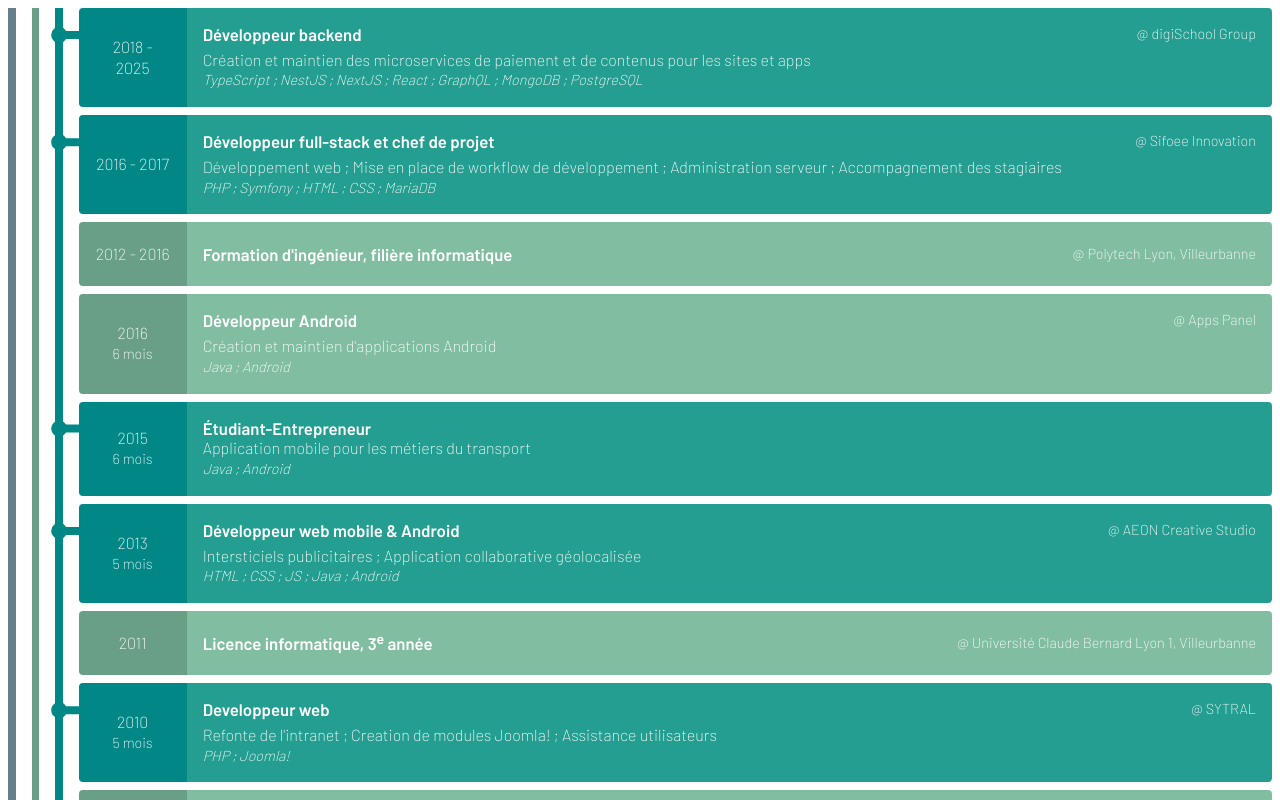
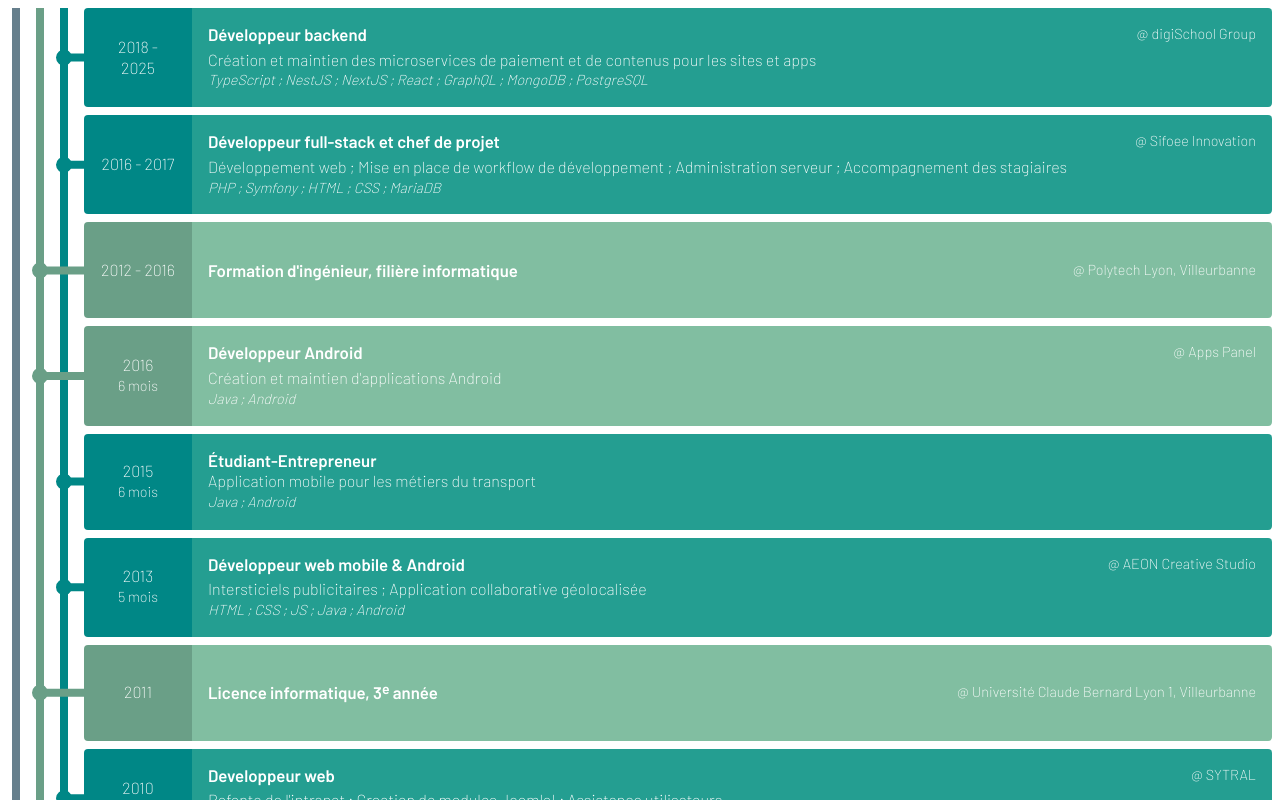
Before and after one commit to prShadoko/cv, a SvelteKit app: page / in a window 1280 px wide. Shown: the top 800 px of the page. Built offline with nearby package versions, Linux system fonts and the light colour scheme; a web font is replaced by a local one.

Commit message:
Use grid layout to nicely link experiences to git branches

```diff
--- a/src/Experience.svelte
+++ /dev/null
@@ -1,156 +0,0 @@
-<script>
-  const { branch, start, end = undefined, duration = undefined, title, location = undefined, missions = undefined, stack = undefined } = $props();
-</script>
-
-<div class={['experience', branch]}>
-  <div class="peg"></div>
-  <div class="timestamp">
-    <div class="period">{start}{end ? ` - ${end}` : ''}</div>
-    {#if duration}
-    <div class="duration">{duration}</div>
-    {/if}
-  </div>
-  <div class="content">
-    <div class="title">{@html title}</div>
-    {#if location}
-    <div class="location">@&nbsp;{@html location}</div>
-    {/if}
-    {#if missions}
-    <div class="missions">{@html missions.join(' ; ')}</div>
-    {/if}
-    {#if stack}
-    <div class="stack">{@html stack.join(' ; ')}</div>
-    {/if}
-  </div>
-</div>
-
-<style>
-  .experience {
-    position: relative;
-    display: flex;
-    min-height: 4em;
-    /* overflow: hidden; */
-
-    line-height: 130%;
-
-    :global(sup) {
-      vertical-align: baseline;
-      position: relative;
-      top: -0.4em;
-      line-height: 0;
-    }
-
-    &.job {
-      & > .content {
-        background-color: var(--color-job-light);
-      }
-
-      & > .timestamp,
-      .peg {
-        background-color: var(--color-job);
-      }
-
-      .peg {
-        /* aspect-ratio: 1.75; */
-        /* clip-path: shape(from 57.14% 50%,arc by -28.57% 50% of 28.57% 50% small cw,arc by -28.57% -50% of 28.57% 50% small cw,arc by 28.57% -50% of 28.57% 50% small cw,arc by 28.57% 50% of 28.57% 50% small cw,close,close,move to 42.86% 25%,hline by 57.14%,vline by 50%,hline by -57.14%,close); */
-        /* clip-path: path("m 40.99078,89.669979 a 2.1166668,2.1166668 0 0 0 -2.116667,2.116667 2.1166668,2.1166668 0 0 0 2.116667,2.116666 2.1166668,2.1166668 0 0 0 1.833479,-1.058333 h 3.458187 V 90.728312 H 42.824259 A 2.1166668,2.1166668 0 0 0 40.99078,89.669979 Z"); */
-        clip-path: path("M 28.5 12 V 4 H 15.42682625 A 8 8 0 1 0 15.42682625 12 Z");
-        position: absolute;
-        height: 16px;
-        width: 29px;
-        top: 19px;
-        left: -28px;
-        z-index: 1;
-      }
-    }
-
-    &.formation {
-      & > .content {
-        background-color: var(--color-formation-light);
-      }
-
-      & > .timestamp,
-      .peg {
-        background-color: var(--color-formation);
-      }
-    }
-
-    &.main {
-      & > .content {
-        background-color: var(--color-main-light);
-      }
-
-      & > .timestamp,
-      .peg {
-        background-color: var(--color-main);
-      }
-    }
-
-    /*
-    #1a87a3
-    #127189
-
-    #004757
-    #b9cad0
-    */
-  }
-
-  .timestamp {
-    display: inline-flex;
-    flex-direction: column;
-    justify-content: center;
-    flex-shrink: 0;
-    padding: var(--spacing);
-    border-radius: 4px 0 0 4px;
-
-    text-align: center;
-    width: 76px;
-
-    .period {
-      /* font-family: 'Barlow Condensed', sans-serif; */
-      letter-spacing: -3%;
-    }
-  }
-
-  .content {
-    display: inline-flex;
-    flex-direction: row;
-    flex-wrap: wrap;
-    flex-grow: 1;
-    justify-content: space-between;
-    align-items: center;
-    padding: var(--spacing);
-    border-radius: 0 4px 4px 0;
-
-    & > * {
-      flex-shrink: 0;
-      flex-grow: 0;
-    }
-  }
-
-  .title {
-    font-size: 1.05em;
-    font-weight: 600;
-    flex-shrink: 0;
-  }
-
-  .missions,
-  .stack {
-    flex-basis: 100%;
-  }
-
-  .duration,
-  .location,
-  .stack {
-    font-size: .9em;
-  }
-
-  .stack {
-    font-style: italic;
-  }
-
-  /* add spacing after title only if there is another row */
-  .location + * {
-    margin-top: .3em;
-  }
-</style>
--- /dev/null
+++ b/src/Timeline.svelte
@@ -0,0 +1,181 @@
+<script>
+  const { experiences } = $props();
+</script>
+
+<div id="xp">
+  {#each experiences as { branch, start, end = undefined, duration = undefined, title, location = undefined, missions = undefined, stack = undefined }, i}
+  <div class={['peg', branch]}>
+    <div></div>
+  </div>
+  <div class={['timestamp', branch]}>
+    <div class="period">{start}{end ? ` - ${end}` : ''}</div>
+    {#if duration}
+    <div class="duration">{duration}</div>
+    {/if}
+  </div>
+  <div class={['content', branch]}>
+    <div class="title">{@html title}</div>
+    {#if location}
+    <div class="location">@&nbsp;{@html location}</div>
+    {/if}
+    {#if missions}
+    <div class="missions">{@html missions.join(' ; ')}</div>
+    {/if}
+    {#if stack}
+    <div class="stack">{@html stack.join(' ; ')}</div>
+    {/if}
+  </div>
+  {/each}
+</div>
+
+<style>
+  /* prevent sup tags from increasing line height (https://css-tricks.com/snippets/css/prevent-superscripts-and-subscripts-from-affecting-line-height/) */
+  :global(sup) {
+    vertical-align: baseline;
+    position: relative;
+    top: -0.4em;
+    line-height: 0;
+  }
+
+  #xp {
+    position: relative;
+    display: grid;
+    grid-template-columns: 76px auto auto;
+    row-gap: 8px;
+    width: fit-content;
+    height: max-content;
+  }
+
+  .peg {
+    height: 100%;
+    display: flex;
+    justify-content: flex-end;
+    align-items: center;
+
+    div {
+      height: 16px;
+    }
+  }
+
+  .timestamp,
+  .content {
+    min-height: 4em;
+    line-height: 130%;
+  }
+
+  :global(.job) {
+    &.content {
+      background-color: var(--color-job-light);
+    }
+
+    &.timestamp,
+    &.peg > div {
+      background-color: var(--color-job);
+    }
+    &.peg > div {
+      width: 28px;
+      clip-path: path("M 28,12 v -8 H 14.926826 a 8,8,0,1,0,0,8 Z");
+    }
+  }
+
+  :global(.formation) {
+    &.content {
+      background-color: var(--color-formation-light);
+    }
+
+    &.timestamp,
+    &.peg > div {
+      background-color: var(--color-formation);
+    }
+    &.peg > div {
+      width: 52px;
+      clip-path: path("M 52,12 v -8 H 14.926826 a 8,8,0,1,0,0,8 Z");
+    }
+  }
+
+  :global(.main) {
+    &.content {
+      background-color: var(--color-main-light);
+    }
+
+    &.timestamp,
+    &.peg > div {
+      background-color: var(--color-main);
+    }
+    &.peg > div {
+      width: 76px;
+      clip-path: path("M 76,12 v -8 H 14.926826 a 8,8,0,1,0,0,8 Z");
+    }
+  }
+
+  /*
+  #1a87a3
+  #127189
+
+  #004757
+  #b9cad0
+  */
+
+  .timestamp {
+    display: inline-flex;
+    flex-direction: column;
+    justify-content: center;
+    flex-shrink: 0;
+    padding: var(--spacing);
+    border-radius: 4px 0 0 4px;
+
+    text-align: center;
+    width: 76px;
+
+    .period {
+      /* font-family: 'Barlow Condensed', sans-serif; */
+      letter-spacing: -3%;
+    }
+  }
+
+  .content {
+    display: inline-flex;
+    flex-direction: row;
+    flex-wrap: wrap;
+    flex-grow: 1;
+    justify-content: space-between;
+    align-items: center;
+    padding: var(--spacing);
+    border-radius: 0 4px 4px 0;
+
+    & > * {
+      flex-shrink: 0;
+      flex-grow: 0;
+    }
+  }
+
+  .title {
+    font-size: 1.05em;
+    font-weight: 600;
+    flex-shrink: 0;
+  }
+
+  .location {
+    width: fit-content;
+  }
+
+  .missions,
+  .stack {
+    flex-basis: 100%;
+  }
+
+  .duration,
+  .location,
+  .stack {
+    font-size: .9em;
+  }
+
+  .stack {
+    font-style: italic;
+  }
+
+  /* add spacing after title row, only if there is another row */
+  .location + * {
+    margin-top: .3em;
+  }
+</style>
--- a/src/routes/+page.svelte
+++ b/src/routes/+page.svelte
@@ -1,30 +1,37 @@
 <script lang="ts">
-  import Experience from '../Experience.svelte';
+  import Timeline from '../Timeline.svelte';
 
   const { data } = $props();
 </script>
 
 <div id="timeline">
-  <div class="branch" id="main"></div>
-  <div class="branch" id="formation"></div>
-  <div class="branch" id="job"></div>
-  <div id="xp">
-    {#each data.experiences as experience, i}
-    <Experience {...experience}></Experience>
-    {/each}
+  <div id="branches">
+    <div class="branch" id="main"></div>
+    <div class="branch" id="formation"></div>
+    <div class="branch" id="job"></div>
   </div>
+  <Timeline experiences={data.experiences}></Timeline>
 </div>
 
 <style>
   #timeline {
+    position: relative;
+  }
+
+  #branches {
+    position: absolute;
+    top: 0;
+    bottom: 0;
+    left: 4px;
     display: flex;
     flex-direction: row;
     gap: var(--spacing);
     width: fit-content;
-    height: max-content;
+    height: 100%;
 
     .branch {
       width: 8px;
+      height: 100%;
 
       &#main {
         background-color: var(--color-main);
@@ -39,12 +46,4 @@
       }
     }
   }
-
-  #xp {
-    display: flex;
-    flex-direction: column-reverse;
-    gap: 8px;
-    width: fit-content;
-    height: max-content;
-  }
 </style>
--- a/src/routes/data.ts
+++ b/src/routes/data.ts
@@ -97,4 +97,4 @@ export const experiences: Experience[] = [
     end: '2025',
     // duration: '7 ans 3 mois',
   },
-];
+].reverse();
```
